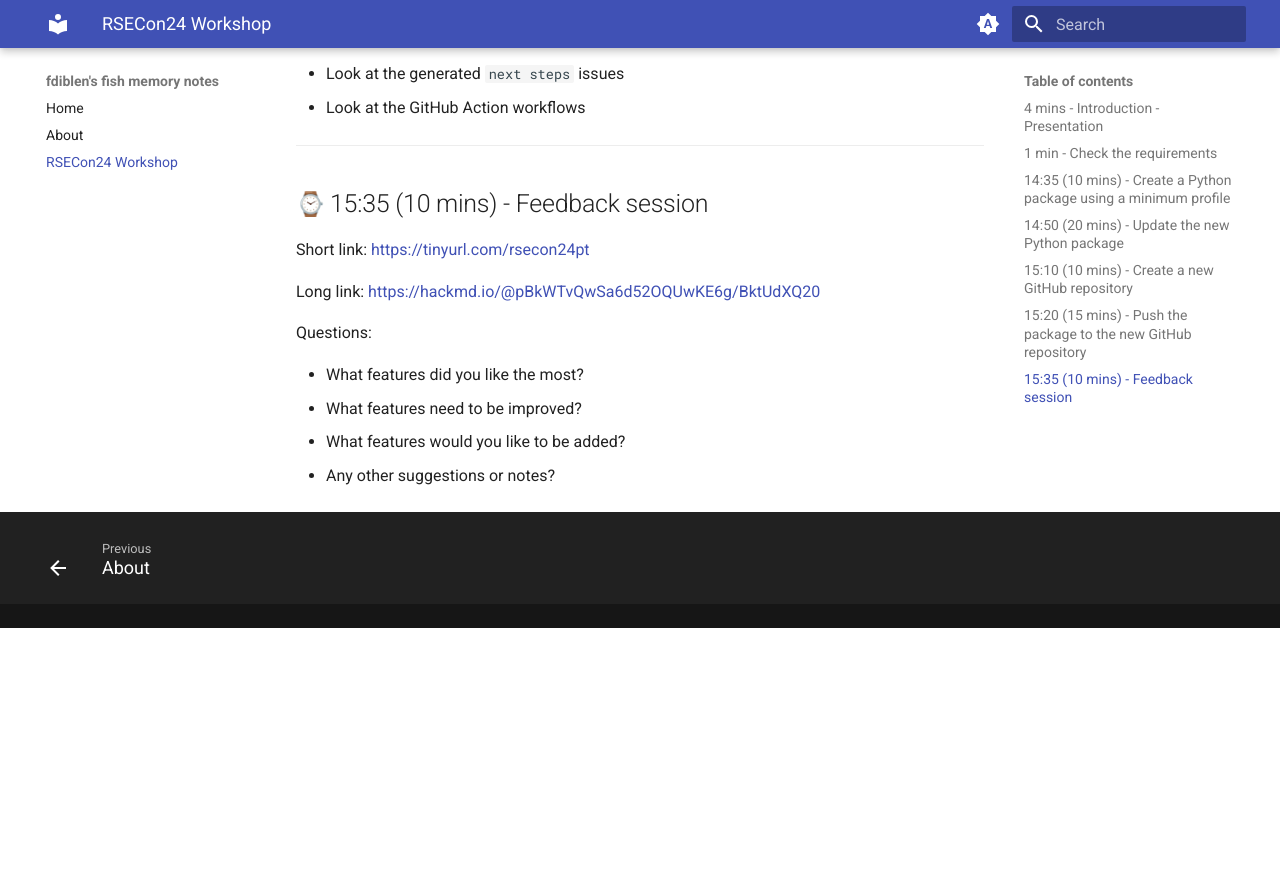
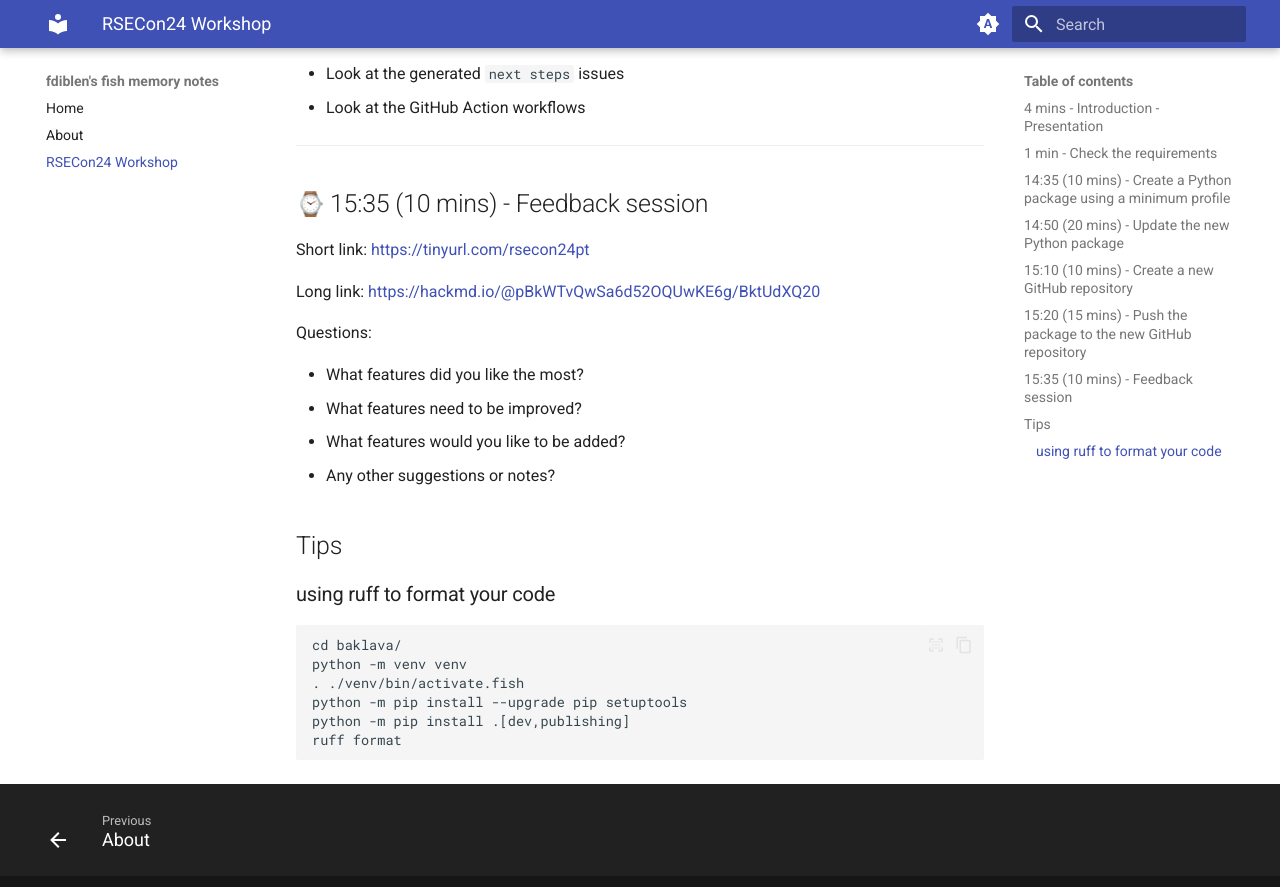
Before and after one commit to fdiblen/mkdocs-pdf, an MkDocs documentation site: the page built from docs/rsecon24.md, in a window 1280 px wide and 900 px high, scrolled down 5165 px. Shown: the top 887 px of the window. Built offline with MkDocs 1.6.1 and Material for MkDocs 9.7.7, drawn with Linux system fonts in a browser that asks for light colours; emoji names are drawn with the system emoji font; before the commit the page ends 5793 px from its top, so only the background shows below that.

Commit message:
update the rsecon24 tutorial

````diff
--- a/docs/rsecon24.md
+++ b/docs/rsecon24.md
@@ -273,3 +273,18 @@
 - What features need to be improved?
 - What features would you like to be added?
 - Any other suggestions or notes?
+
+
+
+## Tips
+
+### using ruff to format your code
+
+```
+cd baklava/
+python -m venv venv
+. ./venv/bin/activate.fish
+python -m pip install --upgrade pip setuptools
+python -m pip install .[dev,publishing]
+ruff format
+```
````
